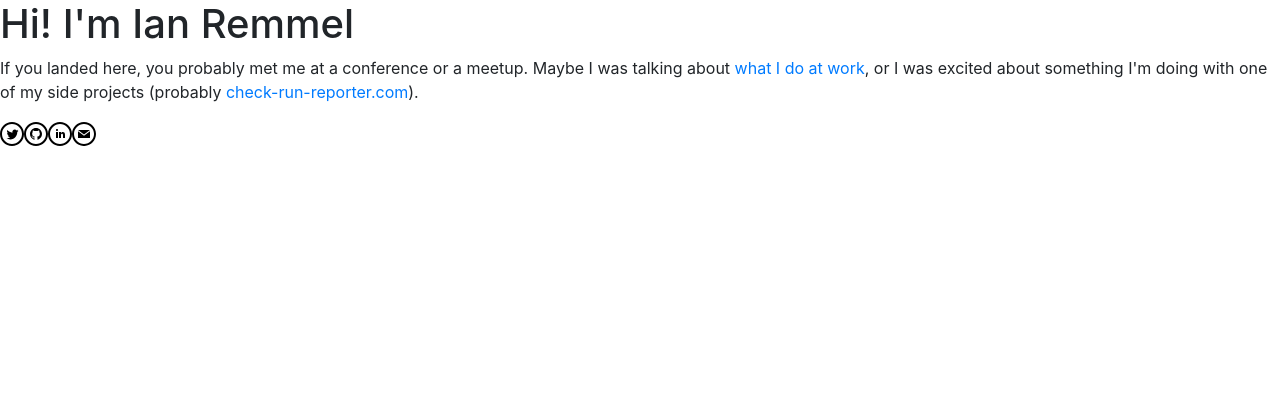
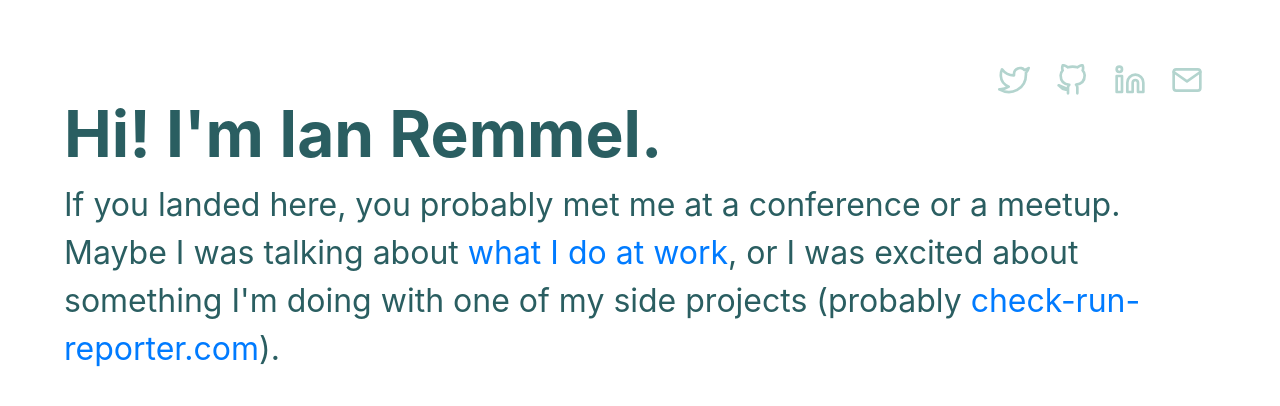
Before and after one commit to ianwremmel/ianwremmel.com, a Gatsby site: page / in a window 1280 px wide. Built offline with nearby package versions, Linux system fonts and the light colour scheme; Gatsby itself is replaced by a stand-in of ours; a web font is replaced by a local one.

Commit message:
feat: implement new homepage

```diff
--- a/gatsby-browser.js
+++ b/gatsby-browser.js
@@ -5,5 +5,4 @@
  * See: https://www.gatsbyjs.org/docs/browser-apis/
  */
 
-require('./src/styles/global.scss');
 // You can delete this file if you're not using it
--- a/src/components/layout.js
+++ b/src/components/layout.js
@@ -8,6 +8,8 @@
 import React from 'react';
 import PropTypes from 'prop-types';
 
+import './layout.scss';
+
 const Layout = ({children}) => {
   return <main>{children}</main>;
 };
--- /dev/null
+++ b/src/components/layout.scss
@@ -0,0 +1,16 @@
+@import url('https://use.typekit.net/rmo2hrb.css');
+
+$green: #2a5e61;
+
+$body-color: $green;
+
+$font-family-sans-serif: proxima-nova, -apple-system, BlinkMacSystemFont,
+  'Segoe UI', Roboto, 'Helvetica Neue', Arial, 'Noto Sans', sans-serif,
+  'Apple Color Emoji', 'Segoe UI Emoji', 'Segoe UI Symbol', 'Noto Color Emoji';
+$font-family-monospace: SFMono-Regular, Menlo, Monaco, Consolas,
+  'Liberation Mono', 'Courier New', monospace;
+$font-family-base: $font-family-sans-serif;
+$headings-font-weight: bold;
+$headings-line-height: 1.2;
+
+@import 'node_modules/bootstrap/scss/bootstrap.scss';
--- a/src/components/outbound-link.js
+++ b/src/components/outbound-link.js
@@ -8,5 +8,6 @@ export const OutboundLink = ({children, href, ...rest}) => (
 
 OutboundLink.propTypes = {
   children: PropTypes.node.isRequired,
-  href: PropTypes.string.isRequired
+  href: PropTypes.string.isRequired,
+  title: PropTypes.string
 };
--- a/src/pages/index.js
+++ b/src/pages/index.js
@@ -3,18 +3,52 @@ import React from 'react';
 import Layout from '../components/layout';
 import SEO from '../components/seo';
 import {OutboundLink} from '../components/outbound-link';
-import email from '../assets/iconmonstr-email-11.svg';
-import twitter from '../assets/iconmonstr-twitter-5.svg';
-import github from '../assets/iconmonstr-github-5.svg';
-import linkedin from '../assets/iconmonstr-linkedin-5.svg';
+import email from '../assets/mail.svg';
+import twitter from '../assets/twitter.svg';
+import github from '../assets/github.svg';
+import linkedin from '../assets/linkedin.svg';
+
+import styles from './index.module.scss';
 
 const IndexPage = () => (
   <Layout>
     <SEO title="Home" />
-    <h1>Hi! I&apos;m Ian Remmel</h1>
+    <div className={styles.container}>
+      <div className={styles.socialRow}>
+        <OutboundLink
+          href="https://www.twitter.com/ianwremmel"
+          title="Follow me on Twitter"
+        >
+          <img alt="Twitter Logo" src={twitter} />
+        </OutboundLink>
+
+        <OutboundLink
+          href="https://github.com/ianwremmel"
+          title="My GitHub profile"
+        >
+          <img alt="GitHub Logo" src={github} />
+        </OutboundLink>
+
+        <OutboundLink
+          href="https://www.linkedin.com/pub/ian-remmel/3/a32/208"
+          title="That thing recruiters use to spread spam"
+        >
+          <img alt="LinkedIn Logo" src={linkedin} />
+        </OutboundLink>
+
+        <a href="mailto:hello@ianwremmel.com" title="Send me an email">
+          <img alt="Email Icon" src={email} />
+        </a>
+      </div>
+
+      <div className={styles.headingRow}>
+        <h1>Hi! I&apos;m Ian Remmel.</h1>
+      </div>
+
+      <div className={styles.bodyRow}>
         <p>
-      If you landed here, you probably met me at a conference or a meetup. Maybe
-      I was talking about{' '}
+          If you landed here, you probably met me at a conference or a meetup.
+          Maybe I was talking about{' '}
           <a
             href="https://www.linkedin.com/in/ianwremmel/"
             rel="noopener noreferrer"
@@ -33,22 +67,8 @@ const IndexPage = () => (
           </a>
           ).
         </p>
-
-    <OutboundLink href="https://www.twitter.com/ianwremmel">
-      <img alt="Twitter Logo" src={twitter} title="Twitter" />
-    </OutboundLink>
-
-    <OutboundLink href="https://github.com/ianwremmel">
-      <img alt="GitHub Logo" src={github} title="GitHub" />
-    </OutboundLink>
-
-    <OutboundLink href="https://www.linkedin.com/pub/ian-remmel/3/a32/208">
-      <img alt="LinkedIn Logo" src={linkedin} title="LinkedIn" />
-    </OutboundLink>
-
-    <a href="mailto:hello@ianwremmel.com">
-      <img alt="Email Icon" src={email} title="Email Me" />
-    </a>
+      </div>
+    </div>
   </Layout>
 );
 
--- /dev/null
+++ b/src/pages/index.module.scss
@@ -0,0 +1,29 @@
+.container {
+  width: 100vw;
+  height: 100vh;
+  padding: 5vw;
+
+  display: flex;
+  flex-direction: column;
+}
+
+.socialRow {
+  display: flex;
+  justify-content: flex-end;
+
+  > * {
+    padding: 0 1vw;
+  }
+  img {
+    height: 2.5vw;
+    width: 2.5vw;
+  }
+}
+
+.headingRow h1 {
+  font-size: 5vw;
+}
+
+.bodyRow {
+  font-size: 2.5vw;
+}
--- a/src/styles/global.scss
+++ /dev/null
@@ -1 +0,0 @@
-@import 'node_modules/bootstrap/scss/bootstrap.scss';
```
Also changed, not shown: src/assets/github.svg (added), src/assets/iconmonstr-email-11.svg (deleted), src/assets/iconmonstr-flickr-5.svg (deleted), src/assets/iconmonstr-github-5.svg (deleted), src/assets/iconmonstr-linkedin-5.svg (deleted), src/assets/iconmonstr-twitter-5.svg (deleted), src/assets/keybase.svg (added), src/assets/linkedin.svg (added), src/assets/mail.svg (added), src/assets/rss.svg (added), src/assets/twitter.svg (added). Lines whose indentation alone changed are shown as unchanged.
